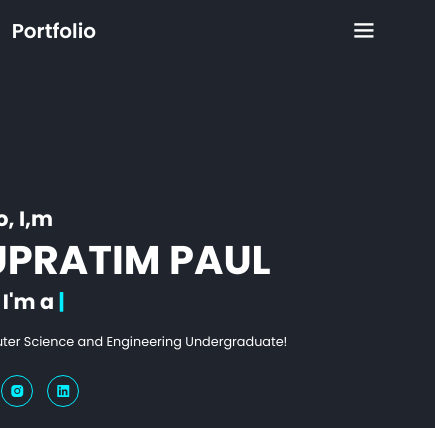
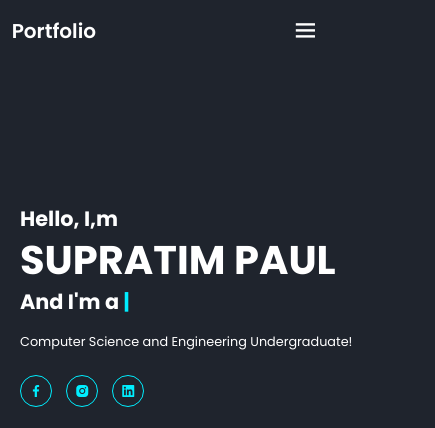
Before and after one commit to supratimpaul13/My-portfolio, a website: page index.html in a window 390 px wide. Shown: the top 428 px of the page, 435 px wide, since content can reach past the window. Drawn offline with nearby package versions, Linux system fonts and the light colour scheme.

Commit message:
edited the responsiveness

```diff
--- a/css/style.css
+++ b/css/style.css
@@ -460,6 +460,7 @@ span {
 @media (max-width: 991px) {
   .header {
     padding: 2rem 3%;
+    width: 85%;
   }
 
   section {
@@ -511,7 +512,13 @@ span {
   }
 
   .home {
-    flex-direction: column;
+    flex-direction: row;
+    flex-wrap: wrap;
+    justify-content: center;
+    align-items: center;
+    align-content: center;
+    padding-left: 20px;
+    padding-right: 20px;
   }
 
   .home-content h3 {
@@ -529,6 +536,8 @@ span {
 
   .about {
     flex-direction: column-reverse;
+    padding-right: 12px;
+    text-align: justify;
   }
 
   .about-img img {
@@ -567,7 +576,7 @@ span {
 
 @media (max-width: 365px) {
   .home-img img {
-    width: 90vw;
+    width: 20vw;
   }
 
   .about-img img {
```
